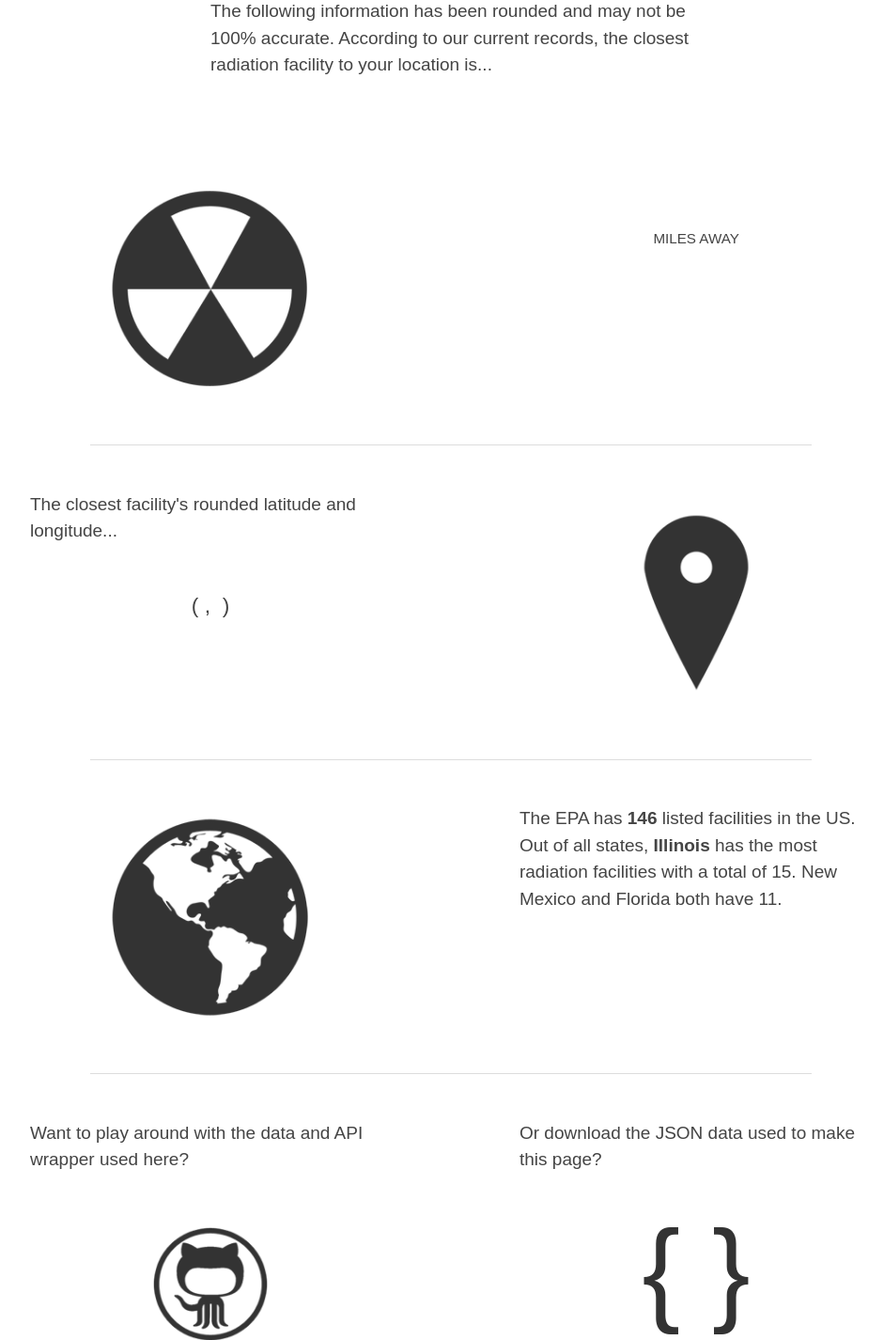
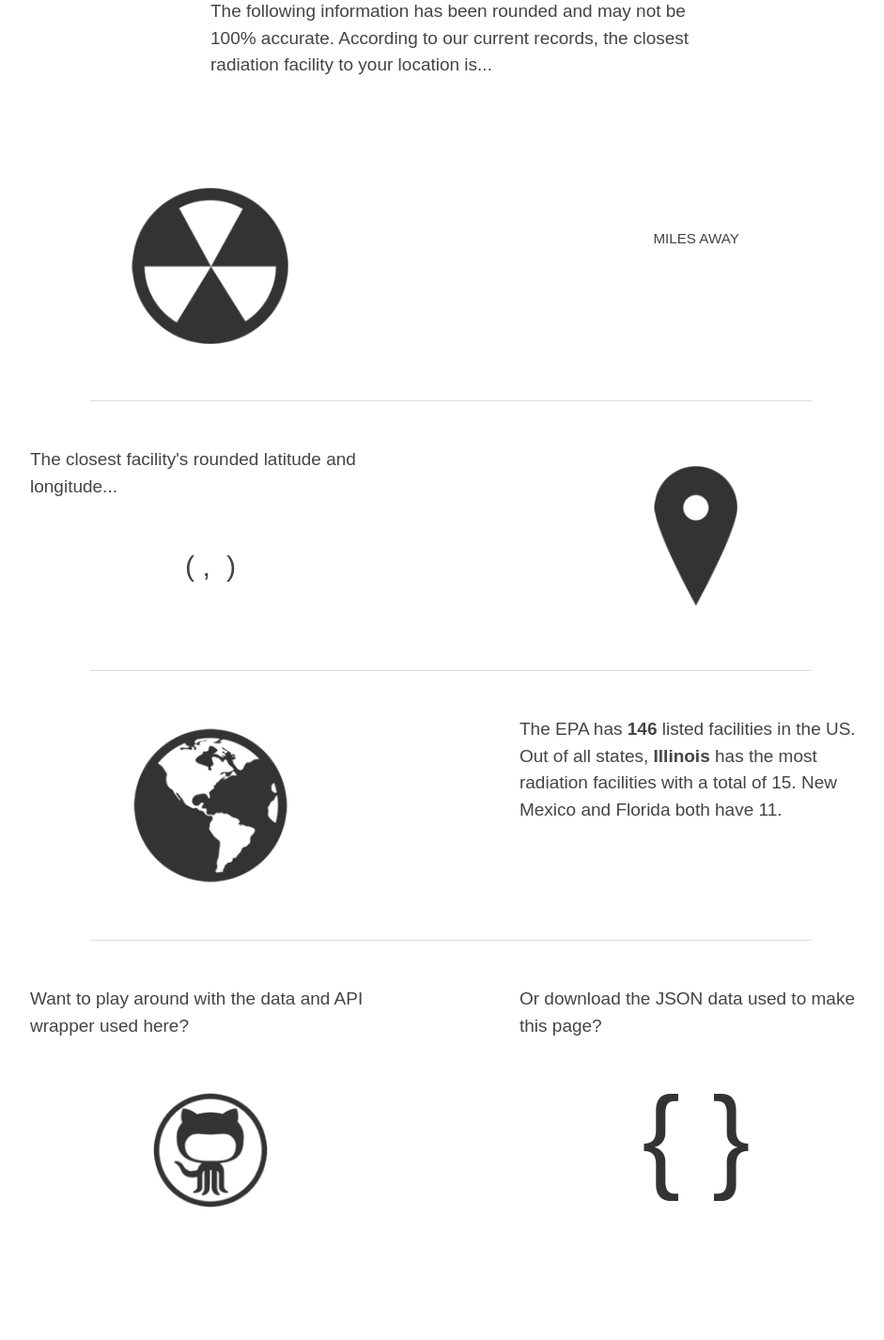
Before and after one commit to zachwill/madewithdata, a Python web app: template app/templates/epa_data/radinfo.html in a window 1280 px wide. Shown: the part 167-1593 px from the top of the page at 94% size, without its empty margins (160-1101 px from the left). Run offline with Jinja, Linux system fonts and the light colour scheme; the template is opened without the code that fills it, so the values that code supplies are empty; style sheets or scripts are compiled from the project's sources; some libraries are stand-ins or nearby versions.

Commit message:
Updates to CSS and images

```diff
--- a/app/templates/epa_data/pcs_zipcode.html
+++ b/app/templates/epa_data/pcs_zipcode.html
@@ -28,8 +28,8 @@
             {% else %}
             {% set empty = "" %}
             {% endif %}
-            <li class="{{ loop.cycle('odd', 'even') }} {{ empty }}">
-                <a href="#" class="building">{{ name }}</a>
+            <li class="{{ loop.cycle('odd', 'even') }} {{ empty }} building">
+                {{ name }}
             </li>
         {% endfor %}
         </ul>
--- a/static/css/epa.css
+++ b/static/css/epa.css
@@ -32,10 +32,10 @@
 .epa .github:hover{background:url('/static/img/github_hover.png') no-repeat center center;}
 .epa .json_data{font-size:128px;color:#333;display:block;margin:32px 0;text-decoration:none;text-align:center;width:100%;}
 .epa .json_data:hover{color:#b400b6;}
-.epa .radiation_img{background:url('/static/img/radiation.png') no-repeat center center;height:250px;}
+.epa .radiation_img{background:url('/static/img/radiation.png') no-repeat center center;height:200px;}
 .epa .radiation_miles{margin-top:40px;}.epa .radiation_miles em{font-size:16px;text-align:center;text-transform:uppercase;}
-.epa .lat_lng{font-size:24px;margin:50px 0 0;text-align:center;width:100%;}
-.epa .marker_img{background:url('/static/img/marker.png') no-repeat center center;height:250px;}
-.epa .globe_img{background:url('/static/img/globe.png') no-repeat center center;height:250px;}
+.epa .lat_lng{font-size:32px;margin:50px 0 0;text-align:center;width:100%;}
+.epa .marker_img{background:url('/static/img/marker.png') no-repeat center center;height:200px;}
+.epa .globe_img{background:url('/static/img/globe.png') no-repeat center center;height:200px;}
 @media only screen and (min-device-width: 768px) and (max-device-width: 1024px){}@media only screen and (min-device-width: 768px) and (max-device-width: 1024px) and (orientation: portrait){body{zoom:75%;}}@media only screen and (min-device-width: 768px) and (max-device-width: 1024px)
 and (orientation: landscape){body{zoom:95%;}}@media only screen and (max-device-width: 480px){}
--- a/static/css/epa.less
+++ b/static/css/epa.less
@@ -161,7 +161,7 @@
   .json_data:hover { color: @color; }
   .radiation_img{
       background: url('/static/img/radiation.png') no-repeat center center;
-      height: 250px;
+      height: 200px;
   }
   .radiation_miles{
       margin-top: 40px;
@@ -172,18 +172,18 @@
       }
   }
   .lat_lng{
-      font-size: 24px;
+      font-size: 32px;
       margin: 50px 0 0;
       text-align: center;
       width: 100%;
   }
   .marker_img{
       background: url('/static/img/marker.png') no-repeat center center;
-      height: 250px;
+      height: 200px;
   }
   .globe_img{
       background: url('/static/img/globe.png') no-repeat center center;
-      height: 250px;
+      height: 200px;
   }
 }
 
```
Also changed, not shown: static/img/globe.png, static/img/happy_face.png, static/img/marker.png, static/img/radiation.png.
